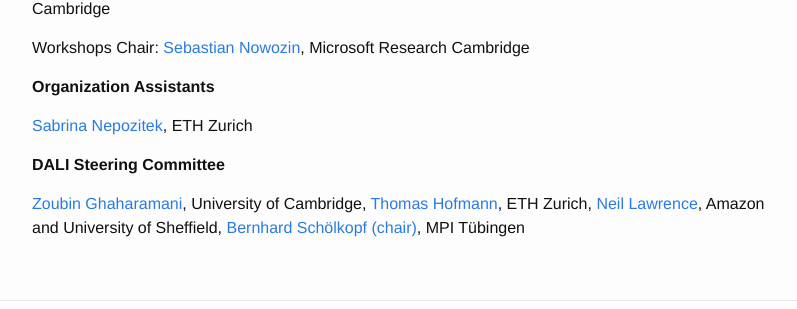
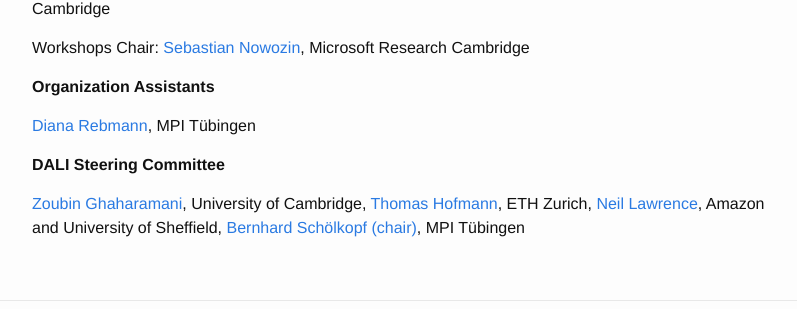
Before and after one commit to dalimeeting/dalimeeting.github.io, a Jekyll site: the page built from index.html, in a window 1280 px wide. Shown: the part 1089-1398 px from the top of the page, without its empty margins (238-1035 px from the left). Built offline with Jekyll 4.4.1, drawn with Linux system fonts in a browser that asks for light colours.

Commit message:
Update _config.yml

```diff
--- a/_config.yml
+++ b/_config.yml
@@ -40,9 +40,9 @@
     url: "https://ivaleram.github.io/"
     institute: "University of Cambridge"
   assistants:
-  - name: Sabrina Nepozitek
-    url: "http://www.da.inf.ethz.ch/people/SabrinaNepozitek/"
-    institute: ETH Zurich
+  - name: Diana Rebmann
+    url: "https://ei.is.tuebingen.mpg.de/person/drebmann"
+    institute: MPI Tübingen
   steering:
   - name: Zoubin Ghaharamani
     url: "http://mlg.eng.cam.ac.uk/zoubin/"
```
